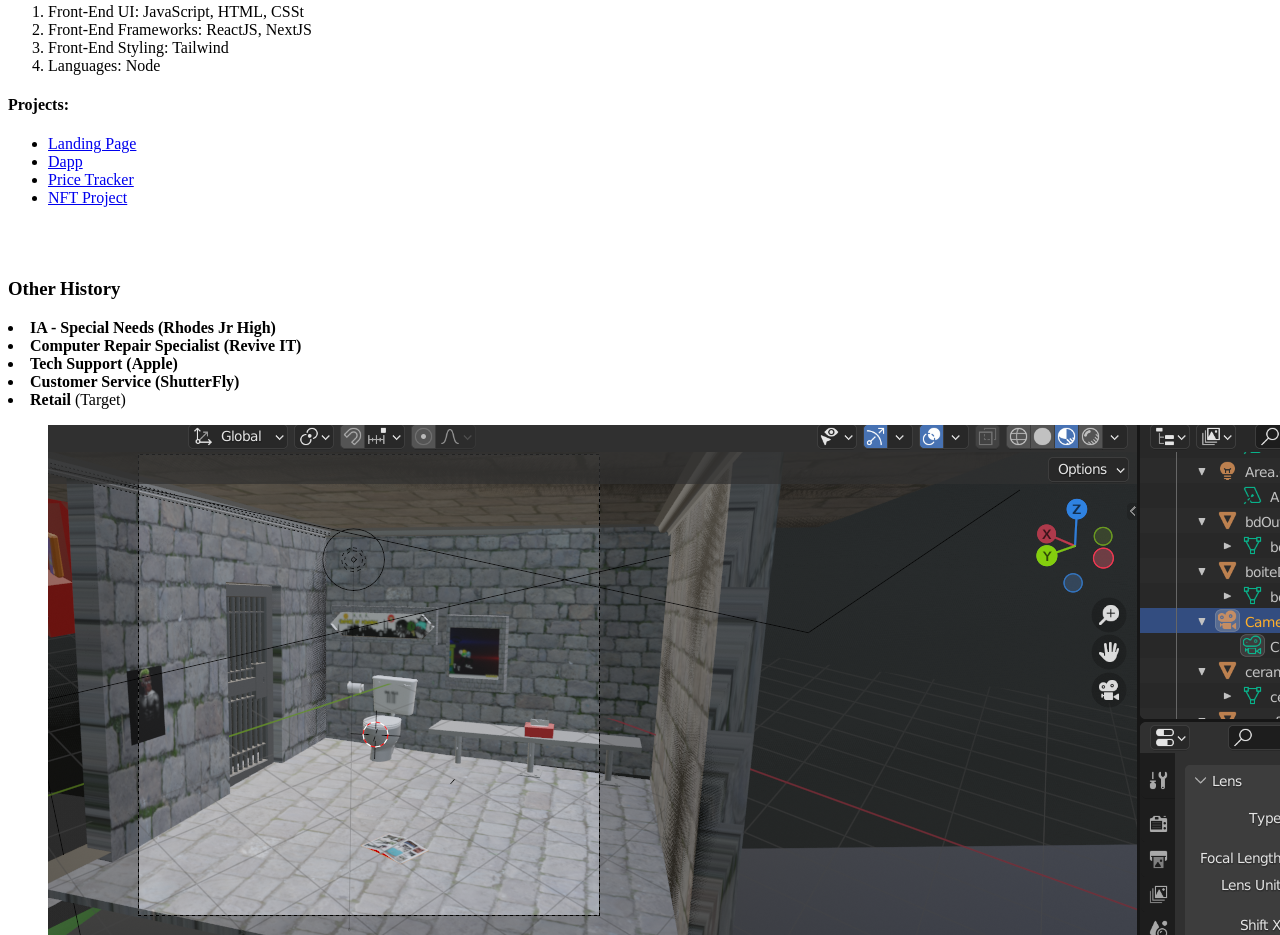
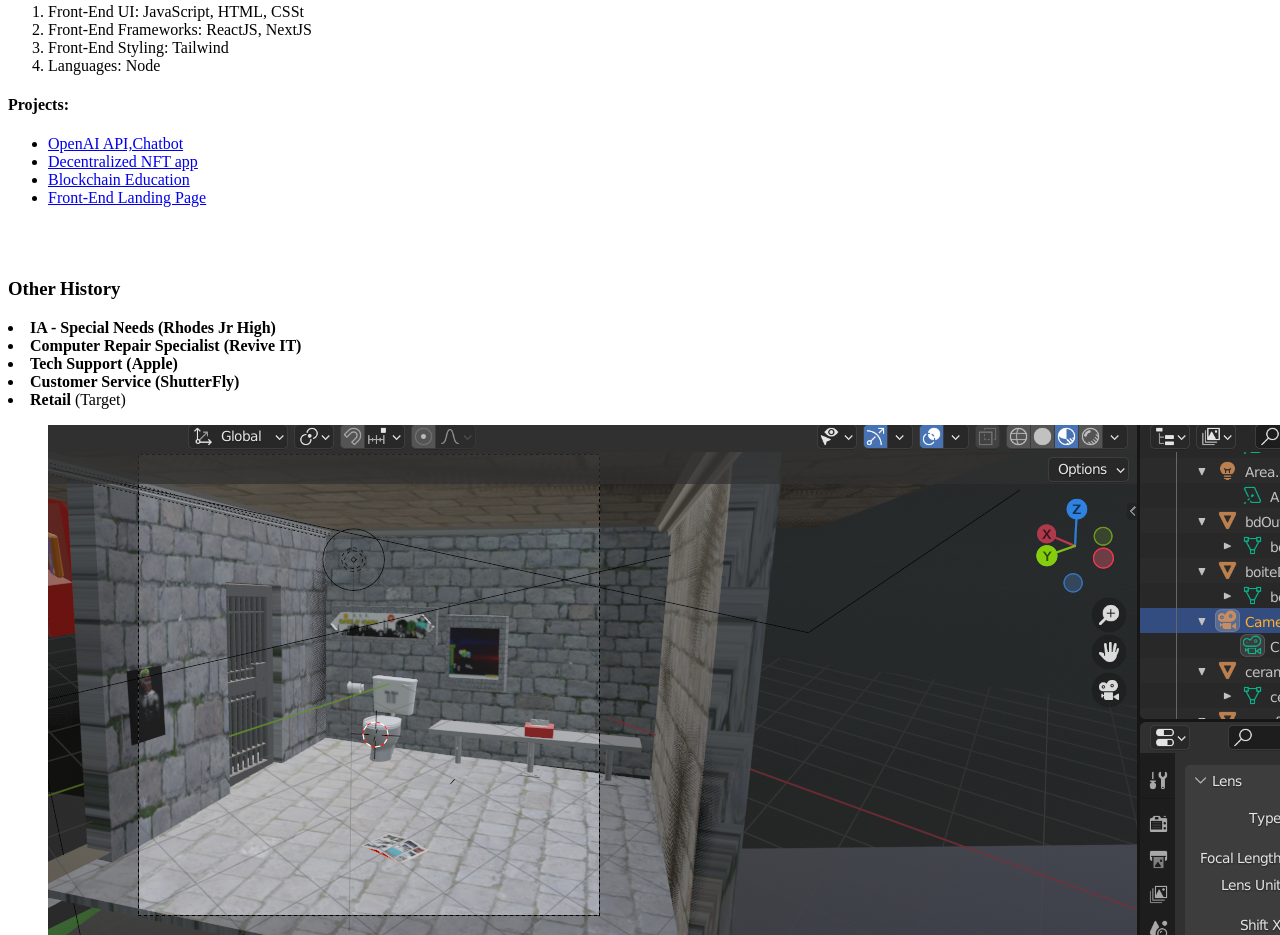
Before and after one commit to builde7b0b/WebGL-Portfolio, a plain HTML site: page index.html in a window 1280 px wide. Shown: the part 4167-5102 px from the top of the page. Drawn offline with Linux system fonts and the light colour scheme.

Commit message:
updated projects

```diff
--- a/index.html
+++ b/index.html
@@ -343,16 +343,16 @@
                 <h4>Projects:</h4>
                     <ul class="project-list2">
                       <li>
-                        <a href="https://example.com/project-1" class="btn-html">Landing Page</a>
+                        <a href="https://gbudy.vercel.app/" class="btn-html">OpenAI API,Chatbot</a>
                       </li>
                       <li>
-                        <a href="https://example.com/project-2" class="btn-css">Dapp</a>
+                        <a href="https://buzzburgers.netlify.app/" class="btn-css"> Decentralized NFT app</a>
                       </li>
                       <li>
-                        <a href="https://example.com/project-3" class="btn-javascript">Price Tracker</a>
+                        <a href="https://cronosclassroom.art/" class="btn-javascript">Blockchain Education</a>
                       </li>
                       <li>
-                        <a href="https://example.com/project-4" class="btn-react">NFT Project</a>
+                        <a href="hhttps://tgsoc.net/" class="btn-react">Front-End Landing Page</a>
                       </li>
                     </ul>
 
```
